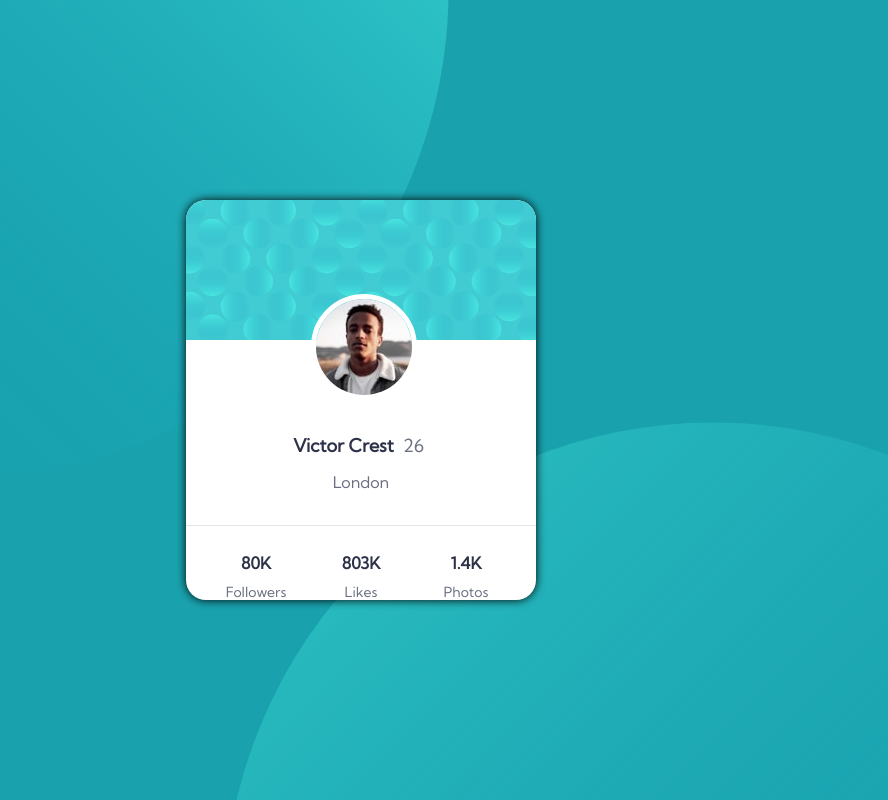
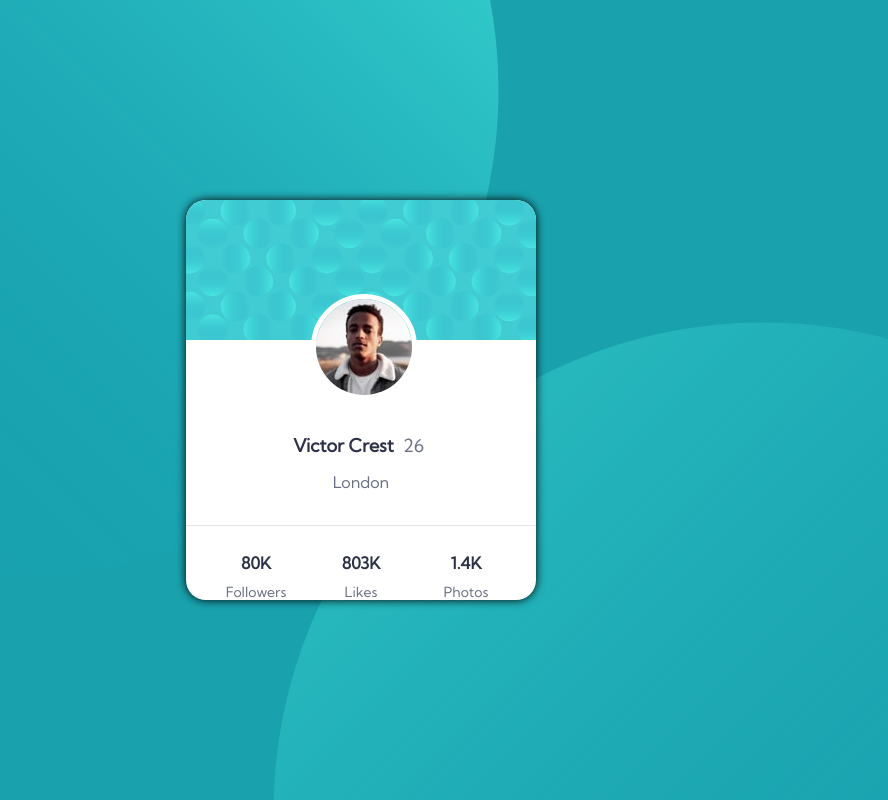
Before and after one commit to NiteshDhawan/Profile-Card-Challenge, a plain HTML site: page index.html in a window 1280 px wide. Shown: the whole page, without its empty margins (279-1167 px from the left). Drawn offline with Linux system fonts and the light colour scheme.

Commit message:
Update style.css

```diff
--- a/style.css
+++ b/style.css
@@ -7,13 +7,13 @@ body {
 
 .top {
   position: fixed;
-  top: -500px;
-  left: -250px;
+  top: -400px;
+  left: -200px;
 }
 .bottom {
   position: fixed;
-  bottom: -600px;
-  right: -200px;
+  bottom: -500px;
+  right: -250px;
 }
 .centre-card {
   position: absolute;
```
